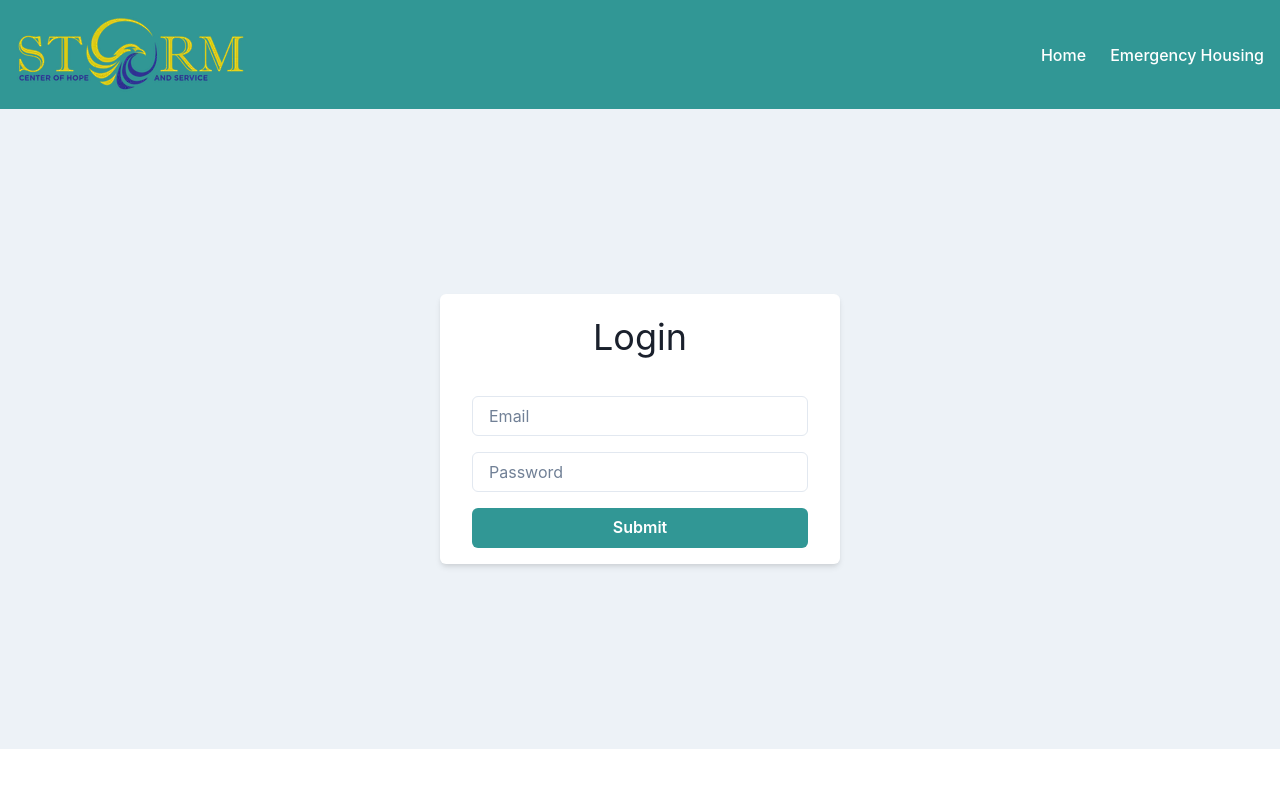
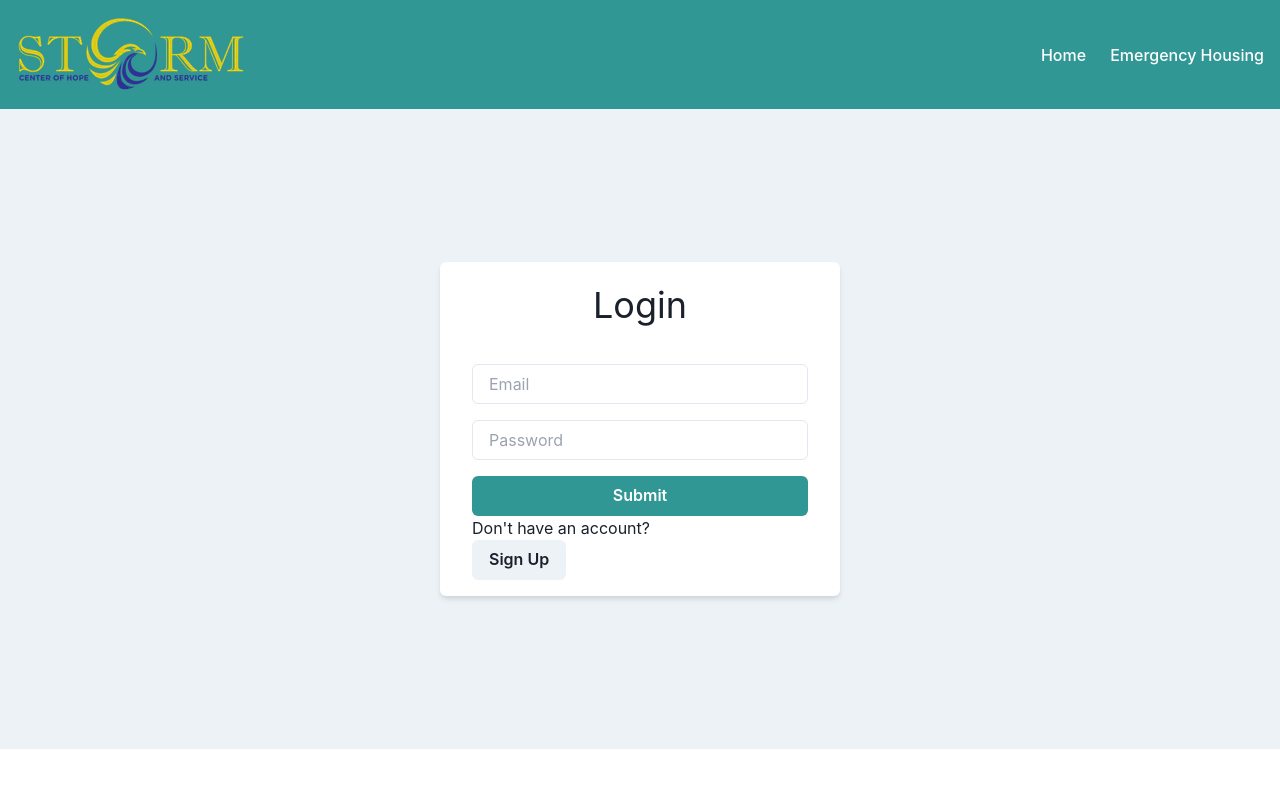
Before and after one commit to cfgtexas24/Team-21, a React (Vite) app in the folder frontend/code-for-good/: page /login in a window 1280 px wide. Shown: the top 788 px of the page. Built offline with nearby package versions, Linux system fonts and the light colour scheme; no server answers.

Commit message:
fixing form formatting and package.json

```diff
--- a/frontend/code-for-good/package.json
+++ b/frontend/code-for-good/package.json
@@ -17,9 +17,8 @@
     "react": "^18.3.1",
     "react-dom": "^18.3.1",
     "react-router-dom": "^6.27.0",
-    "socket.io-client": "^4.8.0"
-    "react-hook-form": "^7.53.1",
-    "react-router-dom": "^6.27.0"
+    "socket.io-client": "^4.8.0",
+    "react-hook-form": "^7.53.1"
   },
   "devDependencies": {
     "@eslint/js": "^9.11.1",
--- a/frontend/code-for-good/src/components/Emergency.tsx
+++ b/frontend/code-for-good/src/components/Emergency.tsx
@@ -53,8 +53,8 @@ const Emergency = () => {
   return (
     <div>
       <Navbar />
-      <div className="flex flex-col w-full justify-center items-center gap-4">
-        <div className="flex w-2/3 flex-col gap-4 items-center">
+      <div className="flex flex-col justify-center items-center gap-4 my-20">
+        <div className="flex flex-col w-1/2 gap-4 justify-center items-center text-center">
           <h1 className="font-bold">Get Help from STORM</h1>
           <p>
             STORM Center of Hope & Service is here for you. Fill out the form
--- a/frontend/code-for-good/src/components/Login.tsx
+++ b/frontend/code-for-good/src/components/Login.tsx
@@ -1,6 +1,7 @@
 import React, { useState } from "react";
 import { Box, Button, Input, Text, VStack } from "@chakra-ui/react";
 import Navbar from "./Navbar";
+import { Link } from "react-router-dom";
 const LogIn = () => {
   const [email, setEmail] = useState("");
   const [password, setPassword] = useState("");
@@ -43,6 +44,14 @@ const LogIn = () => {
               Submit
             </Button>
           </VStack>
+          <div className="flex flex-col mt-6 mb-4 items-center gap-4">
+            <p>Don't have an account?</p>
+            <Link to="/signup">
+              <Button>
+                Sign Up
+              </Button>
+            </Link>
+          </div>
         </Box>
       </Box>
     </div>
--- a/frontend/code-for-good/src/components/Navbar.tsx
+++ b/frontend/code-for-good/src/components/Navbar.tsx
@@ -11,7 +11,6 @@ const Navbar: React.FC = () => {
       bg="teal.500"
       color="white"
       width="100%"
-      position="sticky"
       top="0"
       zIndex="1000"
       left="0"
--- a/frontend/code-for-good/src/components/SignUp.tsx
+++ b/frontend/code-for-good/src/components/SignUp.tsx
@@ -32,7 +32,11 @@ function SignUp() {
   }
 
   return (
-    <form onSubmit={handleSubmit(onSubmit)} className="flex flex-col">
+    <div className="flex justify-center items-center m-10">
+      <form
+        onSubmit={handleSubmit(onSubmit)}
+        className="flex flex-col w-1/2 justify-center items-center"
+      >
         <p className="text-3xl">Sign Up</p>
         <FormControl className="grid grid-cols-12 p-3 gap-x-1 gap-y-3">
           <FormControl className="col-span-6">
@@ -112,6 +116,7 @@ function SignUp() {
           Submit
         </Button>
       </form>
+    </div>
   );
 }
 
```
Lines whose indentation alone changed are shown as unchanged.
